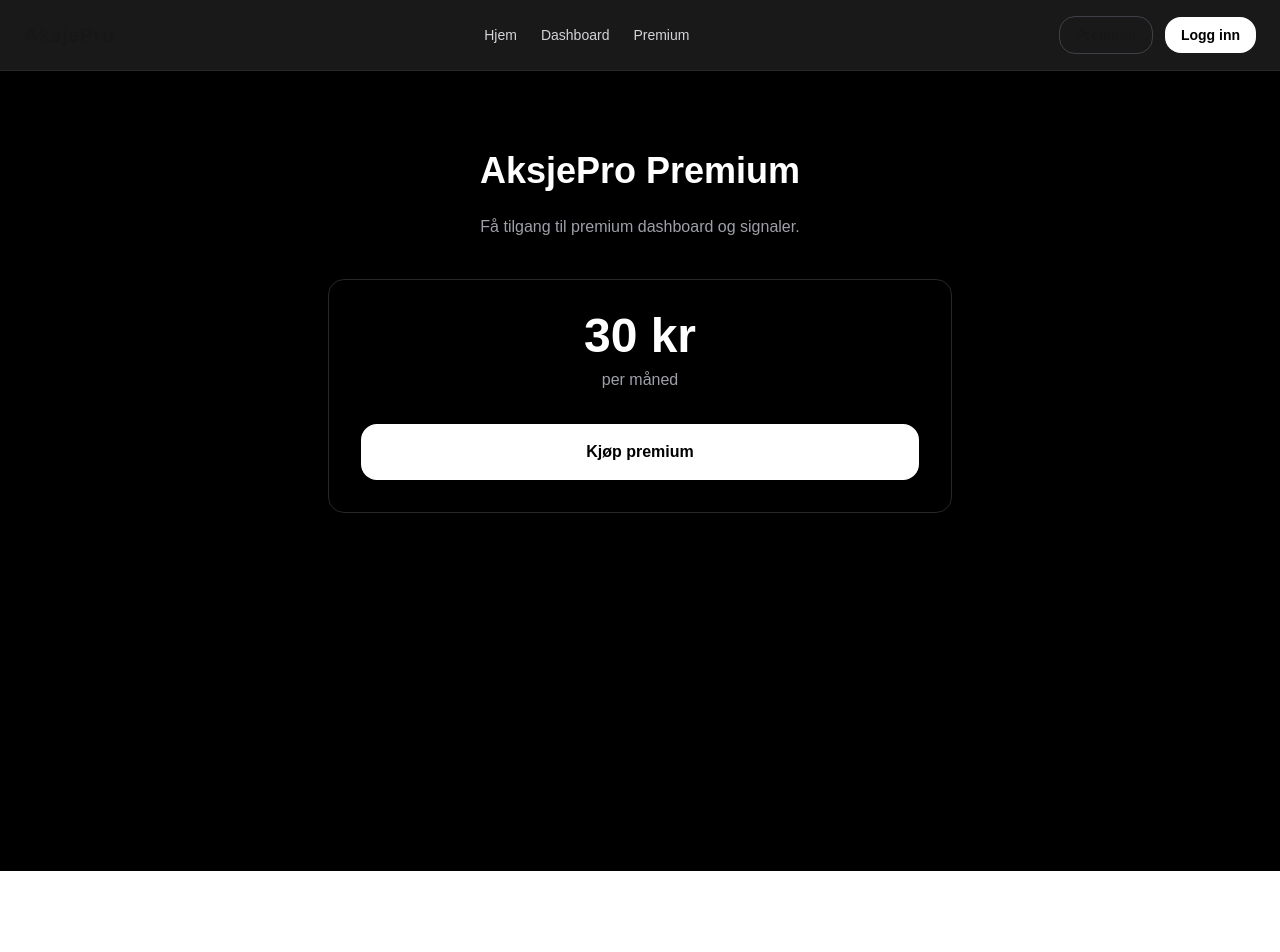
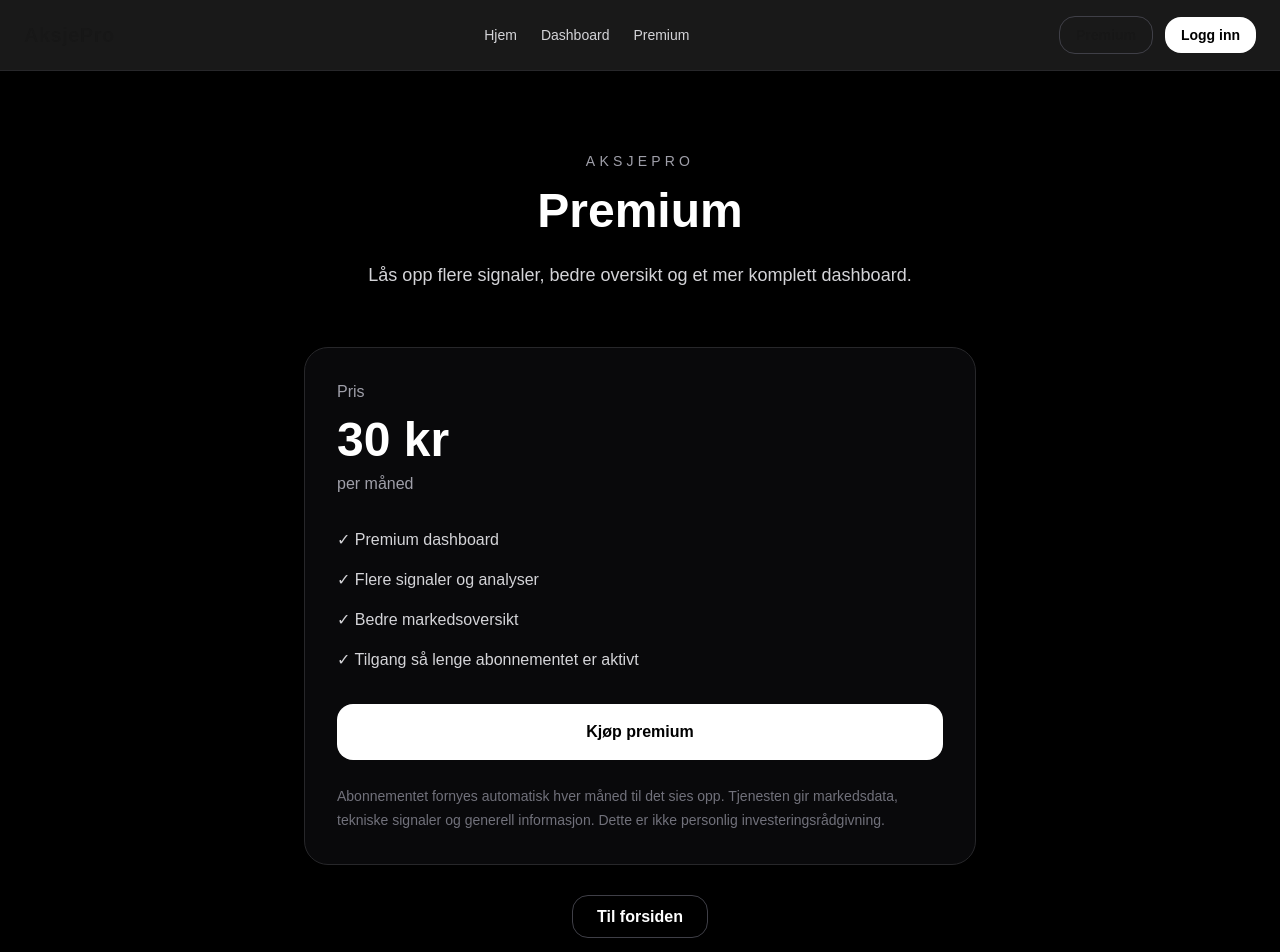
Before and after one commit to aksjepro-clean/aksjepro-clean, a Next.js app: page /pricing in a window 1280 px wide. Shown: the top 952 px of the page. Before the commit the page ends 871 px from the top, so only its background shows below. Built offline with nearby package versions, Linux system fonts and the light colour scheme.

Commit message:
fix pricing page

```diff
--- a/app/pricing/page.js
+++ b/app/pricing/page.js
@@ -1,7 +1,6 @@
 "use client";
 
 export default function PricingPage() {
-
   const handleCheckout = async () => {
     try {
       const res = await fetch("/api/create-checkout-session", {
@@ -13,39 +12,62 @@
       if (data.url) {
         window.location.href = data.url;
       } else {
-        alert("Noe gikk galt");
+        alert(data.error || "Noe gikk galt");
       }
-    } catch (err) {
+    } catch (error) {
       alert("Feil med betaling");
     }
   };
 
   return (
     <main className="min-h-screen bg-black text-white">
-      <section className="max-w-2xl mx-auto px-6 py-20">
+      <section className="max-w-5xl mx-auto px-6 py-20">
+        <div className="text-center">
+          <p className="text-sm uppercase tracking-[0.3em] text-zinc-400">
+            AksjePro
+          </p>
 
-        <h1 className="text-4xl font-bold text-center">
-          AksjePro Premium
-        </h1>
+          <h1 className="mt-4 text-5xl font-bold">Premium</h1>
 
-        <p className="mt-6 text-center text-zinc-400">
-          Få tilgang til premium dashboard og signaler.
-        </p>
+          <p className="mt-6 text-lg text-zinc-300 max-w-2xl mx-auto leading-8">
+            Lås opp flere signaler, bedre oversikt og et mer komplett dashboard.
+          </p>
+        </div>
 
-        <div className="mt-10 border border-zinc-800 p-8 rounded-2xl text-center">
+        <div className="mt-14 max-w-2xl mx-auto rounded-3xl border border-zinc-800 bg-zinc-950 p-8">
+          <p className="text-zinc-400">Pris</p>
+          <h2 className="mt-3 text-5xl font-bold">30 kr</h2>
+          <p className="mt-2 text-zinc-400">per måned</p>
 
-          <h2 className="text-5xl font-bold">30 kr</h2>
-          <p className="text-zinc-400 mt-2">per måned</p>
+          <div className="mt-8 space-y-4 text-zinc-300">
+            <p>✓ Premium dashboard</p>
+            <p>✓ Flere signaler og analyser</p>
+            <p>✓ Bedre markedsoversikt</p>
+            <p>✓ Tilgang så lenge abonnementet er aktivt</p>
+          </div>
 
           <button
             onClick={handleCheckout}
-            className="mt-8 w-full bg-white text-black py-4 rounded-2xl font-semibold"
+            className="mt-8 w-full rounded-2xl bg-white px-6 py-4 text-black font-semibold hover:opacity-90"
           >
             Kjøp premium
           </button>
 
+          <p className="mt-6 text-sm text-zinc-500 leading-6">
+            Abonnementet fornyes automatisk hver måned til det sies opp.
+            Tjenesten gir markedsdata, tekniske signaler og generell informasjon.
+            Dette er ikke personlig investeringsrådgivning.
+          </p>
         </div>
 
+        <div className="mt-10 text-center">
+          <a
+            href="/"
+            className="rounded-2xl border border-zinc-700 px-6 py-3 font-semibold hover:bg-zinc-900"
+          >
+            Til forsiden
+          </a>
+        </div>
       </section>
     </main>
   );
```
